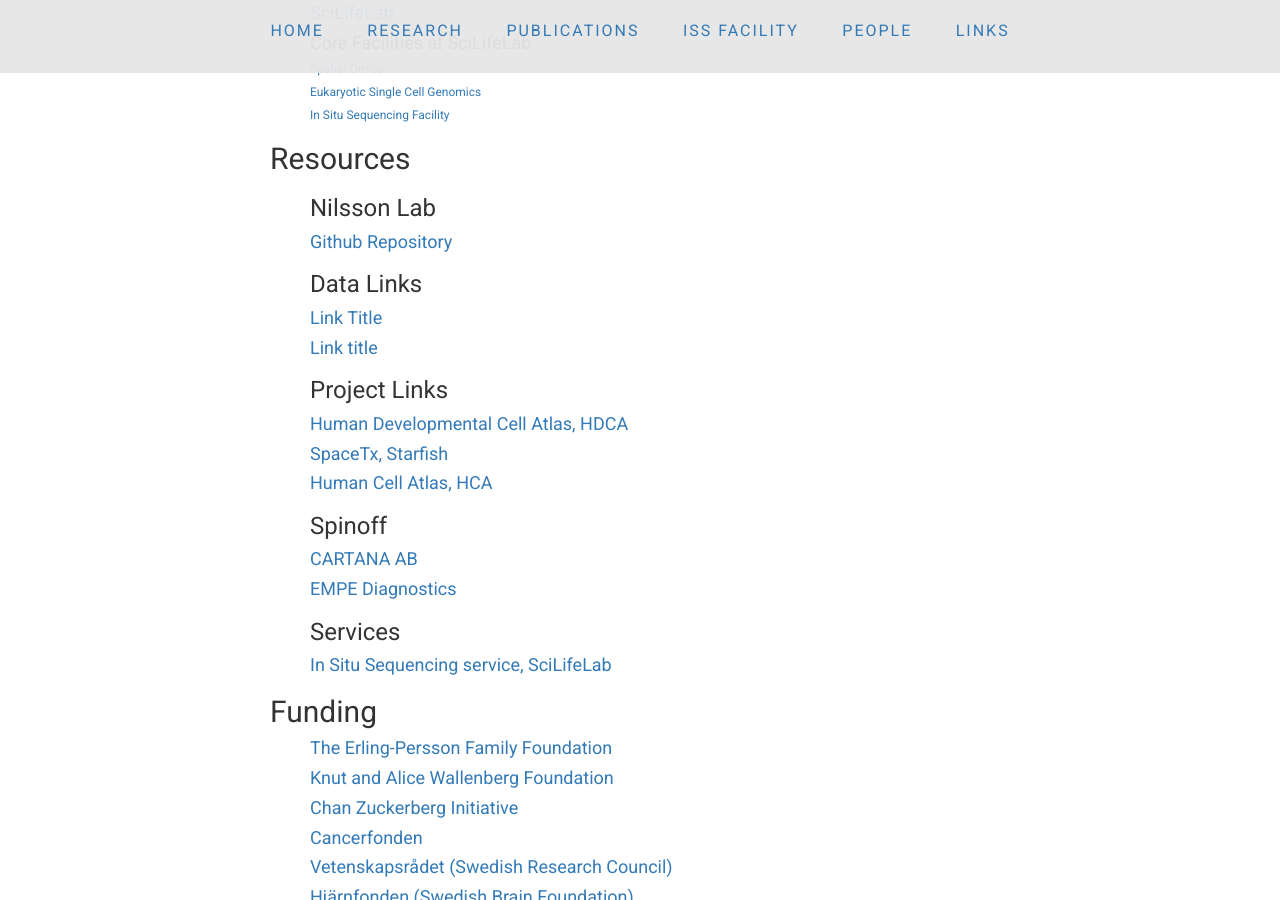
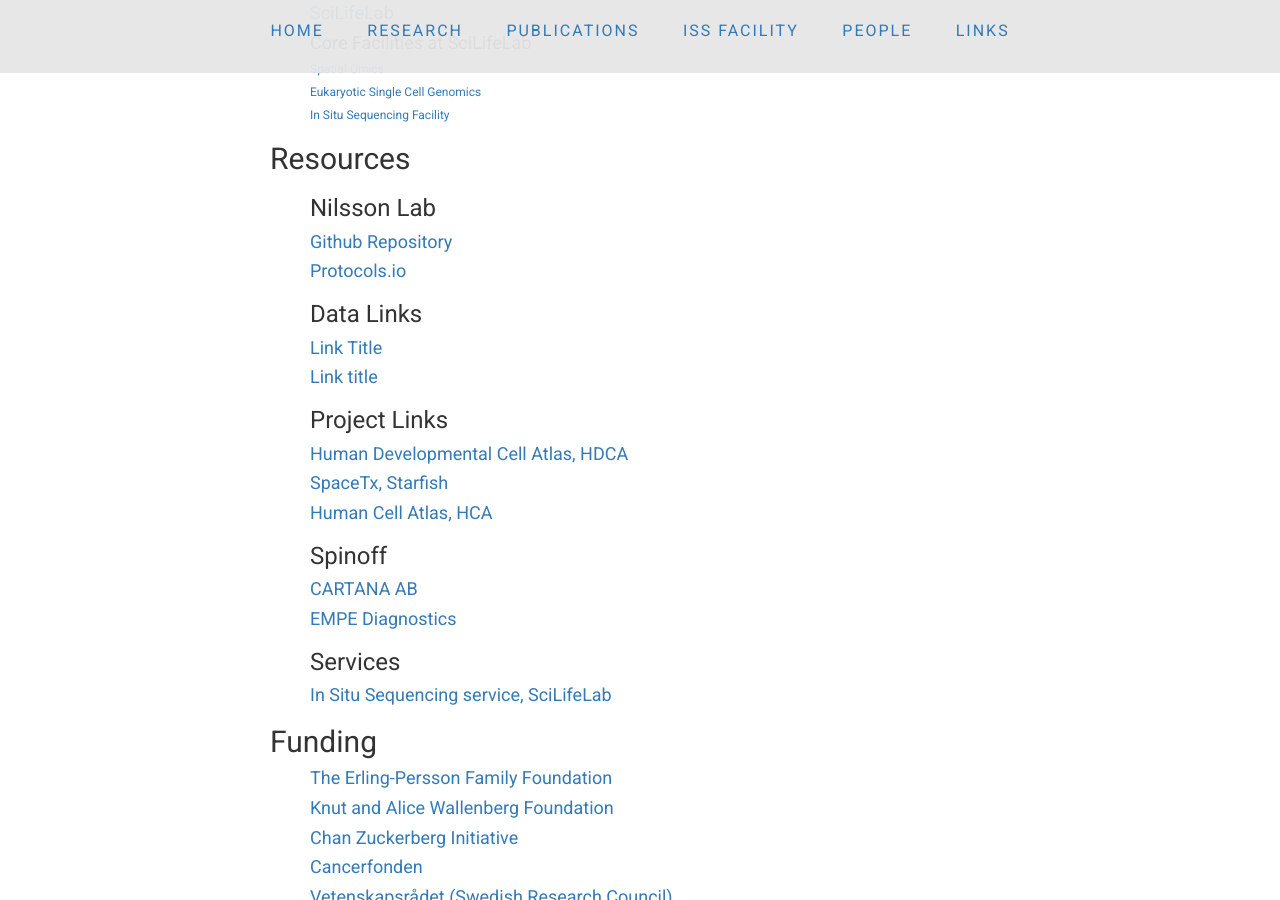
Before and after one commit to flintott/NilssonLab, a Jekyll site: the page links/index.html, which Jekyll copies as it is, in a window 1280 px wide and 900 px high, scrolled down 362 px. Built offline with Jekyll 4.4.1, drawn with Linux system fonts in a browser that asks for light colours.

Commit message:
Update index.html

```diff
--- a/links/index.html
+++ b/links/index.html
@@ -55,6 +55,7 @@
 	    <ul class="posts">
 	      <h3>Nilsson Lab</h3>
 	        <h4><a href="https://github.com/Moldia">Github Repository</a></h4>
+		<h4><a href="https://www.protocols.io/groups/molecular-diagnostics-mats-nilsson-group">Protocols.io</a></h4>
 	      <h3>Data Links</h3>
 	        <h4><a href="">Link Title</a></h4>
 		<h4><a href="">Link title</a></h4>
```
